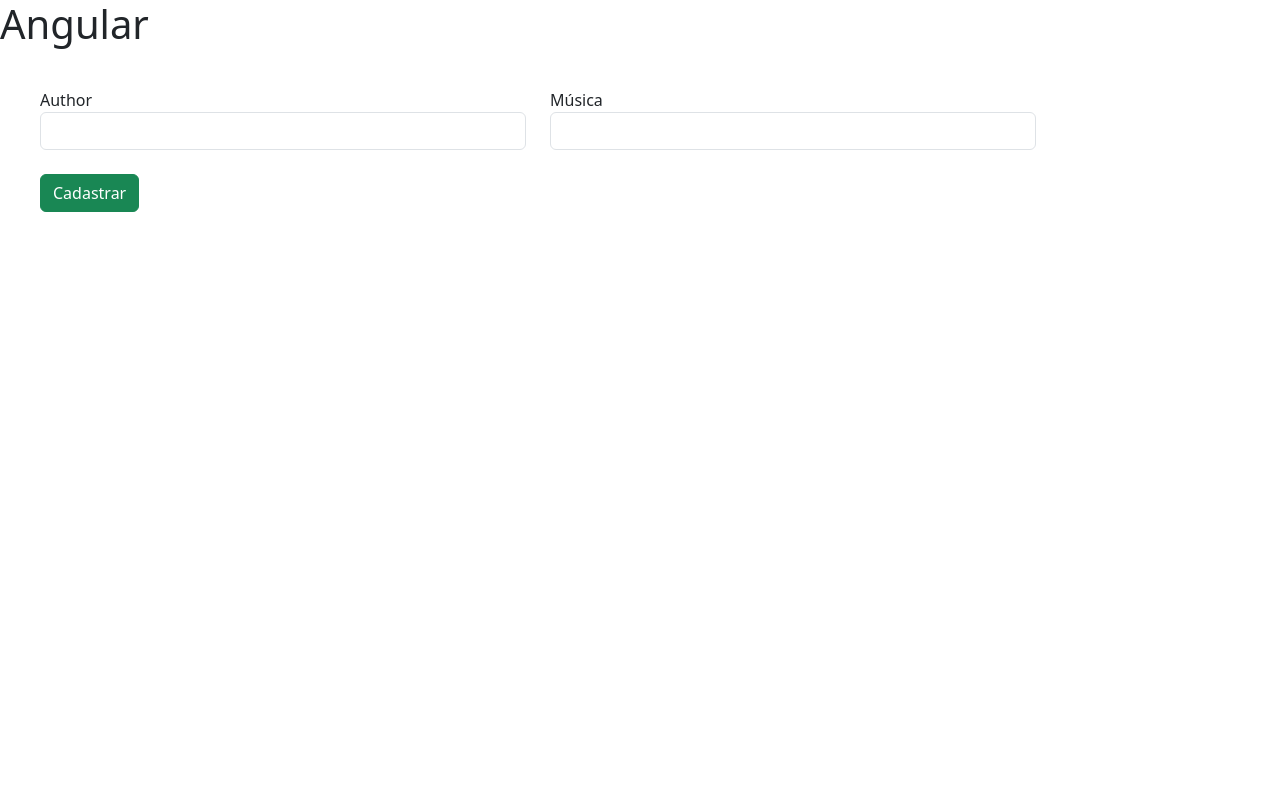
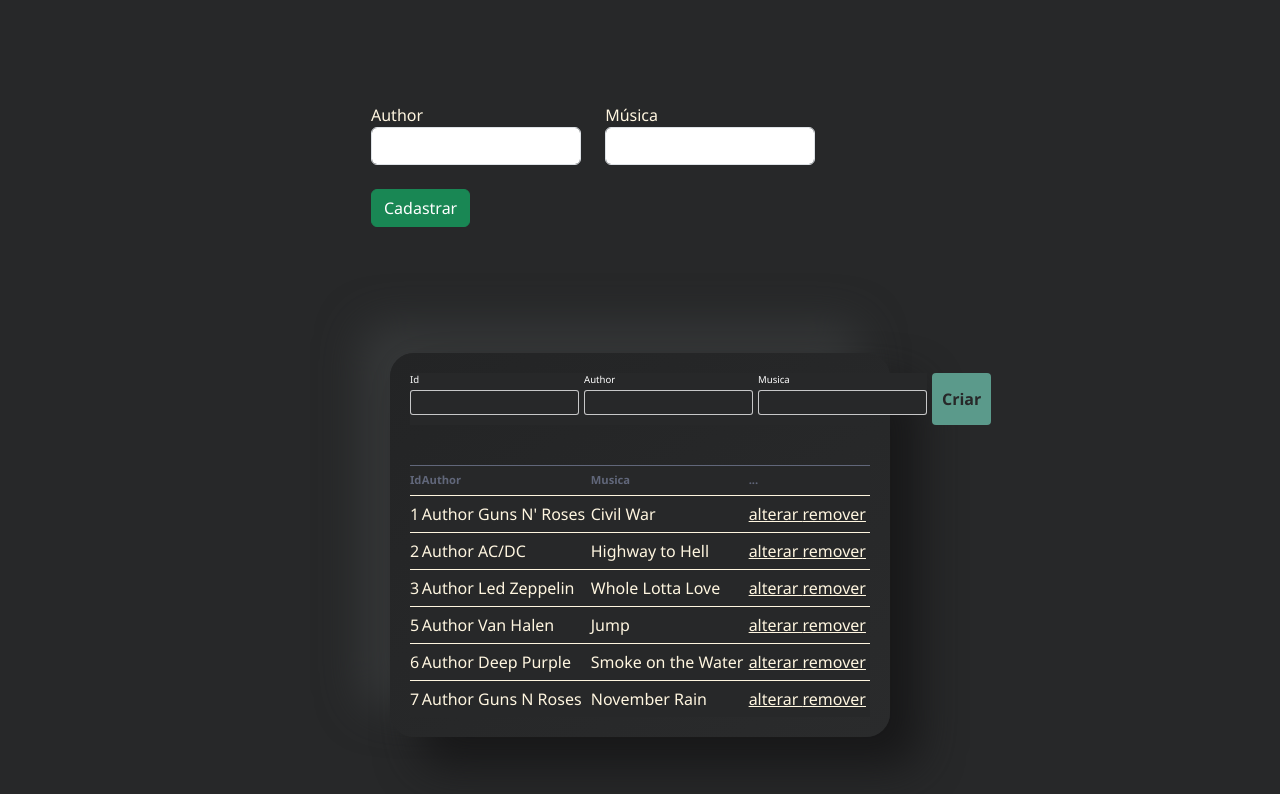
Before and after one commit to fabao1966/angularJsonServer, an Angular app: page / in a window 1280 px wide. Shown: the top 794 px of the page. Built offline with nearby package versions, Linux system fonts and the light colour scheme; data requests are answered from the project's data file.

Commit message:
fazendo um request

```diff
--- a/src/app/app.component.css
+++ b/src/app/app.component.css
@@ -0,0 +1,87 @@
+:host {
+  height: 100vh;
+  width: 100vw;
+  display: grid;
+  place-items: center;
+  padding: 20px;
+  overflow: auto;
+
+  &::-webkit-scrollbar {
+    width: 0px;
+  }
+
+  .container {
+    border-radius: 10px;
+    border-radius: 24px;
+    background: linear-gradient(145deg, #232425, #2a2b2c);
+    box-shadow:  29px 29px 43px #181819,
+                 -29px -29px 43px #363839;
+    padding: 20px;
+    width: 500px;
+
+    form {
+      display: flex;
+      justify-content: space-between;
+
+      div{
+        display: flex;
+        flex-direction: column;
+        margin-bottom: 10px;
+        margin-right: 5px;
+
+        label {
+          color: #fff;
+          font-size: .6rem;
+          font-weight: 500;
+          margin-bottom: 3px;
+        }
+
+        input {
+          border: 1px solid #ffffffbd;
+          border-radius: 3px;
+          outline: none;
+          padding: 3px;
+          font-size: .7rem;
+        }
+
+      }
+    }
+
+
+    button {
+      border: 0;
+      border-radius: 4px;
+      cursor: pointer;
+      background-color: #5B9A8B;
+      padding: 5px 10px;
+      font-weight: 700;
+      width: 100%;
+      color: #272829;
+
+      &:hover {
+        background-color: #FFF6E0;
+      }
+    }
+  }
+
+  table {
+    margin-top: 40px;
+    width: 100%;
+    text-align: left;
+
+    th {
+      color: #61677A;
+      font-size: .7rem;
+    }
+
+    th, td {
+      padding: 6px 0px;
+      border-top: 1px solid ;
+    }
+
+    span {
+      text-decoration: underline;
+      cursor: pointer;
+    }
+  }
+}
--- a/src/app/app.component.html
+++ b/src/app/app.component.html
@@ -1,2 +1,44 @@
-<h1>Angular</h1>
 <app-formulario></app-formulario>
+
+<div class="container">
+  <form>
+    <div>
+      <label>Id</label>
+      <input type="text" disabled  name="id">
+    </div>
+
+    <div>
+      <label>Author</label>
+      <input type="text"  name="autor">
+    </div>
+
+    <div>
+      <label>Musica</label>
+      <input type="text" name="musica">
+    </div>
+
+    <button>  Criar   </button>
+  </form>
+
+  <table>
+    <thead>
+      <th> Id </th>
+      <th> Author </th>
+      <th> Musica </th>
+      <th> ... </th>
+    </thead>
+
+    <tbody>
+      <tr *ngFor="let musica of musicas$|async">
+        <td> {{ musica.id }} </td>
+        <td> Author  {{ musica.author }} </td>
+        <td>  {{ musica.text }} </td>
+        <td>
+          <span > alterar </span>
+          <span  > remover </span>
+        </td>
+      </tr>
+
+    </tbody>
+  </table>
+</div>
--- a/src/app/app.component.ts
+++ b/src/app/app.component.ts
@@ -1,4 +1,8 @@
-import { Component } from '@angular/core';
+import { Component, inject } from '@angular/core';
+import { environment } from '../environments/environment.development';
+import { Music } from './models/music.model';
+import { MusicService } from './services/music.service';
+import { Observable } from 'rxjs';
 
 @Component({
   selector: 'app-root',
@@ -6,5 +10,17 @@
   styleUrl: './app.component.css'
 })
 export class AppComponent {
-  title = 'angulartestes';
+  title = 'Angular Testes';
+
+  private musicService = inject(MusicService);
+
+  musicas$ = new Observable<Music[]>();
+
+  constructor(){
+    this. obterMusicasCadastradas();
+  }
+
+  obterMusicasCadastradas(){
+    this.musicas$ = this.musicService.obterMusicas();
+  }
 }
--- /dev/null
+++ b/src/app/models/music.model.ts
@@ -0,0 +1,5 @@
+export interface Music{
+  id?: number,
+  author: string,
+  text: string
+}
--- a/src/app/services/music.service.ts
+++ b/src/app/services/music.service.ts
@@ -1,6 +1,7 @@
 import { HttpClient } from "@angular/common/http";
 import { Injectable, inject } from "@angular/core";
-import { environment } from "../../environments/environment";
+import { environment } from "../../environments/environment.development";
+import { Music } from "../models/music.model";
 
 @Injectable({
   providedIn: "root"
@@ -10,6 +11,6 @@
   private url = environment.urlApi;
 
   obterMusicas(){
-
+    return this.htthClient.get<Music[]>(this.url + 'musics');
   }
 }
--- a/src/styles.css
+++ b/src/styles.css
@@ -1 +1,9 @@
 /* You can add global styles to this file, and also import other style files */
+body, * {
+  margin: 0;
+  padding: 0;
+  box-sizing: border-box;
+  background-color: #272829;
+  color: #FFF6E0;
+  font-family: 'Segoe UI', Tahoma, Geneva, Verdana, sans-serif;
+}
```
